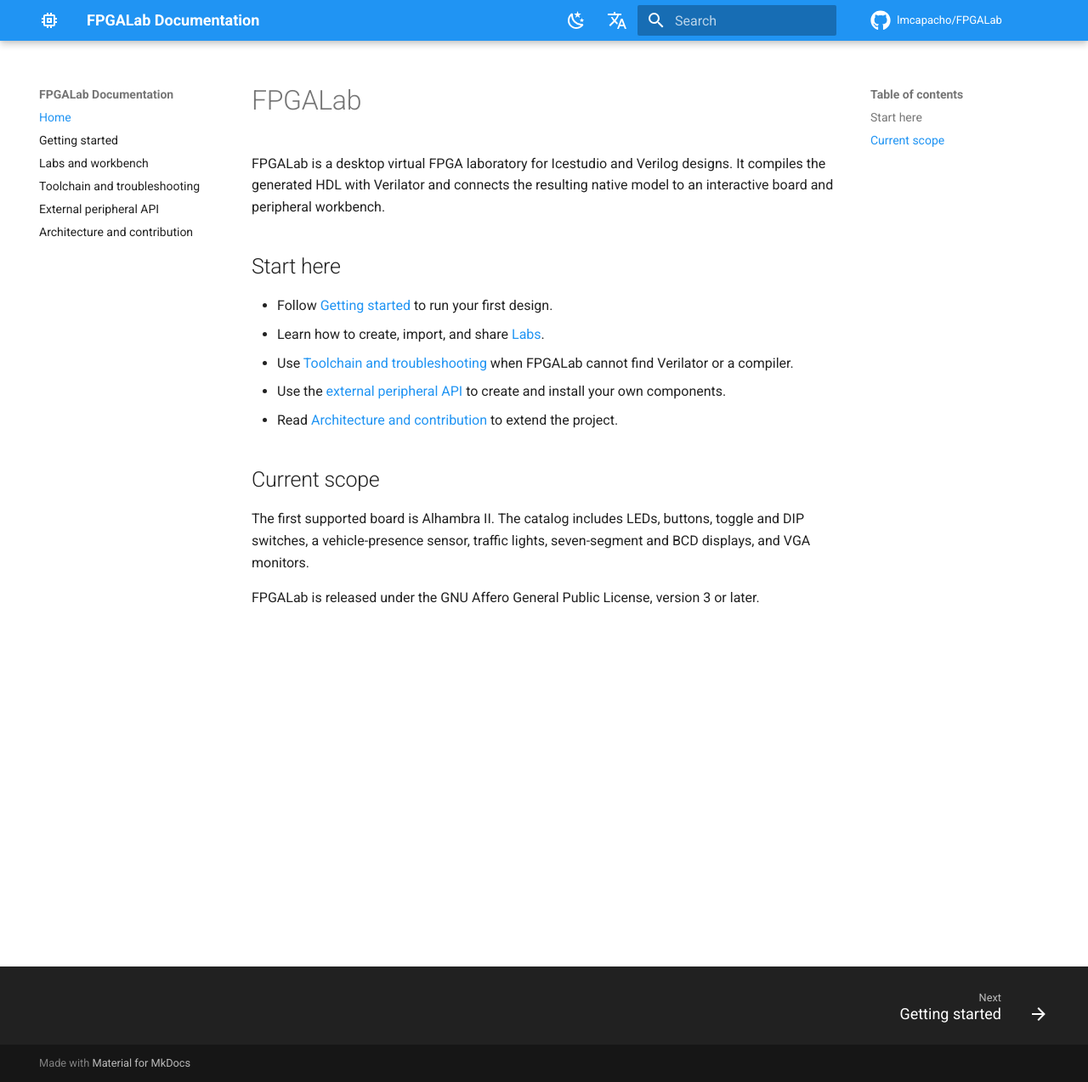
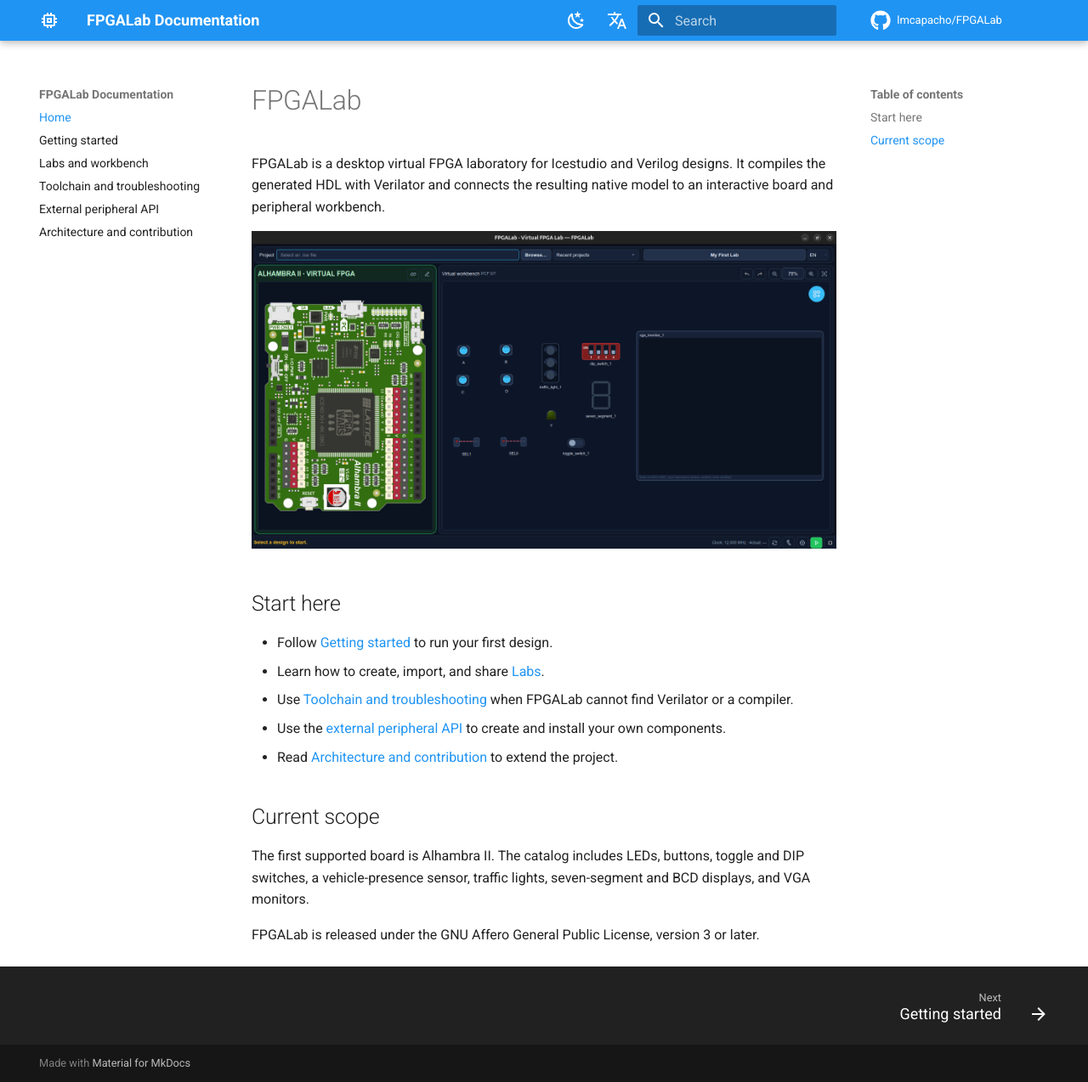
Before and after one commit to lmcapacho/FPGALab, an MkDocs documentation site: the page built from docs/en/index.md, in a window 1280 px wide and 1274 px high. Shown: the whole window at 85% size. Built offline with MkDocs 1.6.1 and Material for MkDocs 9.7.7, drawn with Linux system fonts in a browser that asks for light colours; comment, search, counter and statistics services are not loaded.

Commit message:
docs: add application screenshot to guides

```diff
--- a/docs/en/index.md
+++ b/docs/en/index.md
@@ -1,6 +1,8 @@
 # FPGALab
 
 FPGALab is a desktop virtual FPGA laboratory for Icestudio and Verilog designs. It compiles the generated HDL with Verilator and connects the resulting native model to an interactive board and peripheral workbench.
+
+![FPGALab showing the Alhambra II board and virtual peripheral workbench](images/fpgalab-workbench.png)
 
 ## Start here
 
```
Also changed, not shown: docs/es/index.md (+2 -0 lines), docs/en/images/fpgalab-workbench.png (added), docs/es/images/fpgalab-workbench.png (added).
